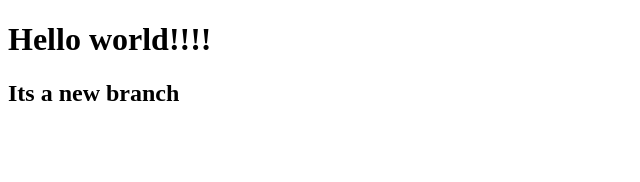
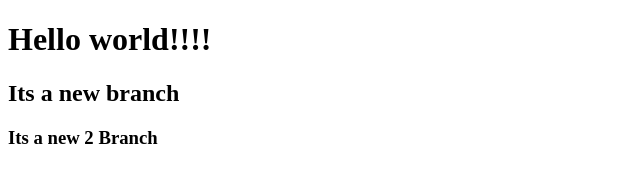
Before and after one commit to rakib4190/Test, a plain HTML site: page index.html in a window 1280 px wide. Shown: the whole page, without its empty margins (0-640 px from the left). Drawn offline with Linux system fonts and the light colour scheme.

Commit message:
new2 branch

```diff
--- a/index.html
+++ b/index.html
@@ -9,5 +9,6 @@
   <body>
     <h1>Hello world!!!!</h1>
     <h2>Its a new branch</h2>
+    <h3>Its a new 2 Branch</h3>
   </body>
 </html>
```
